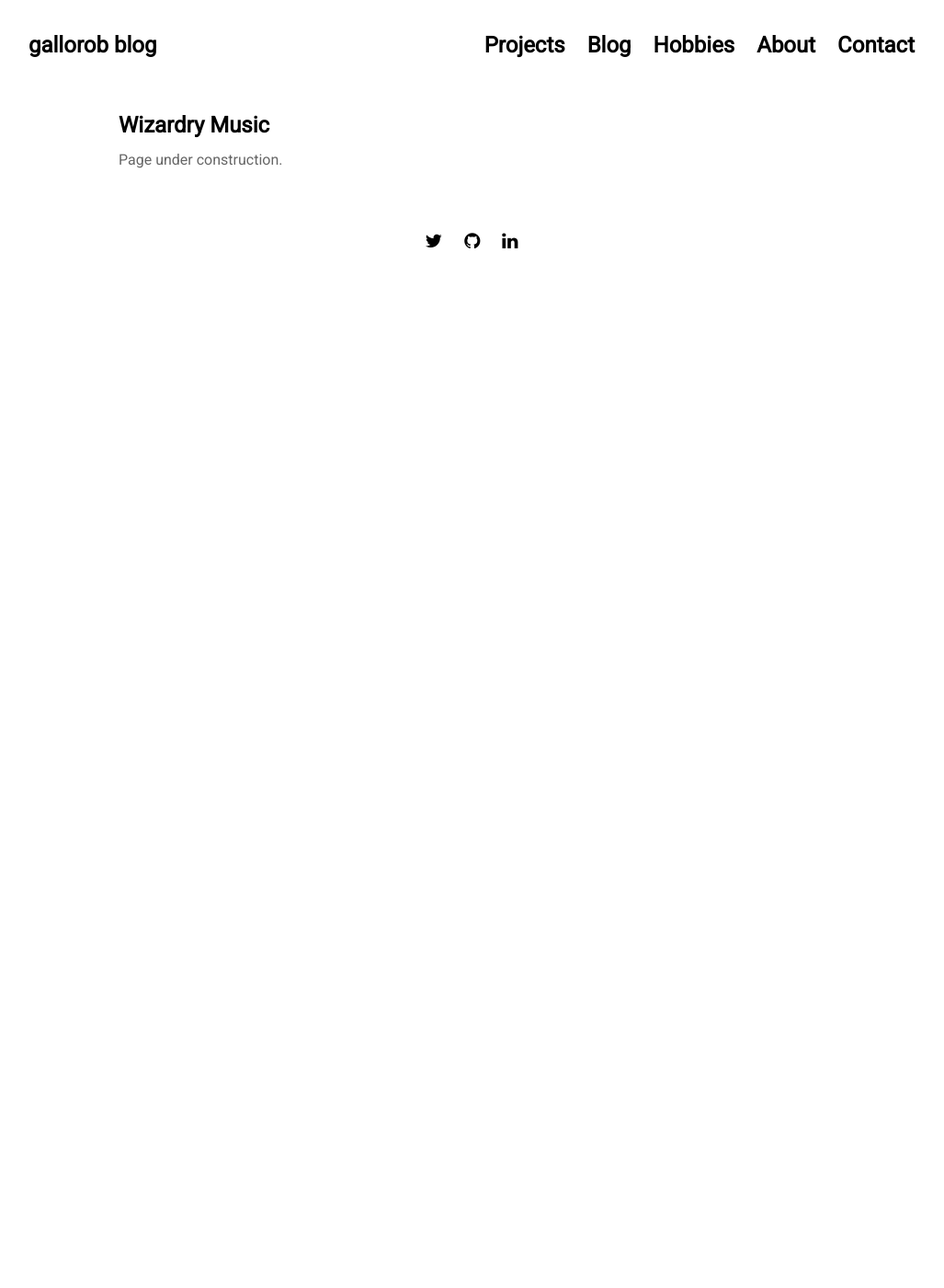
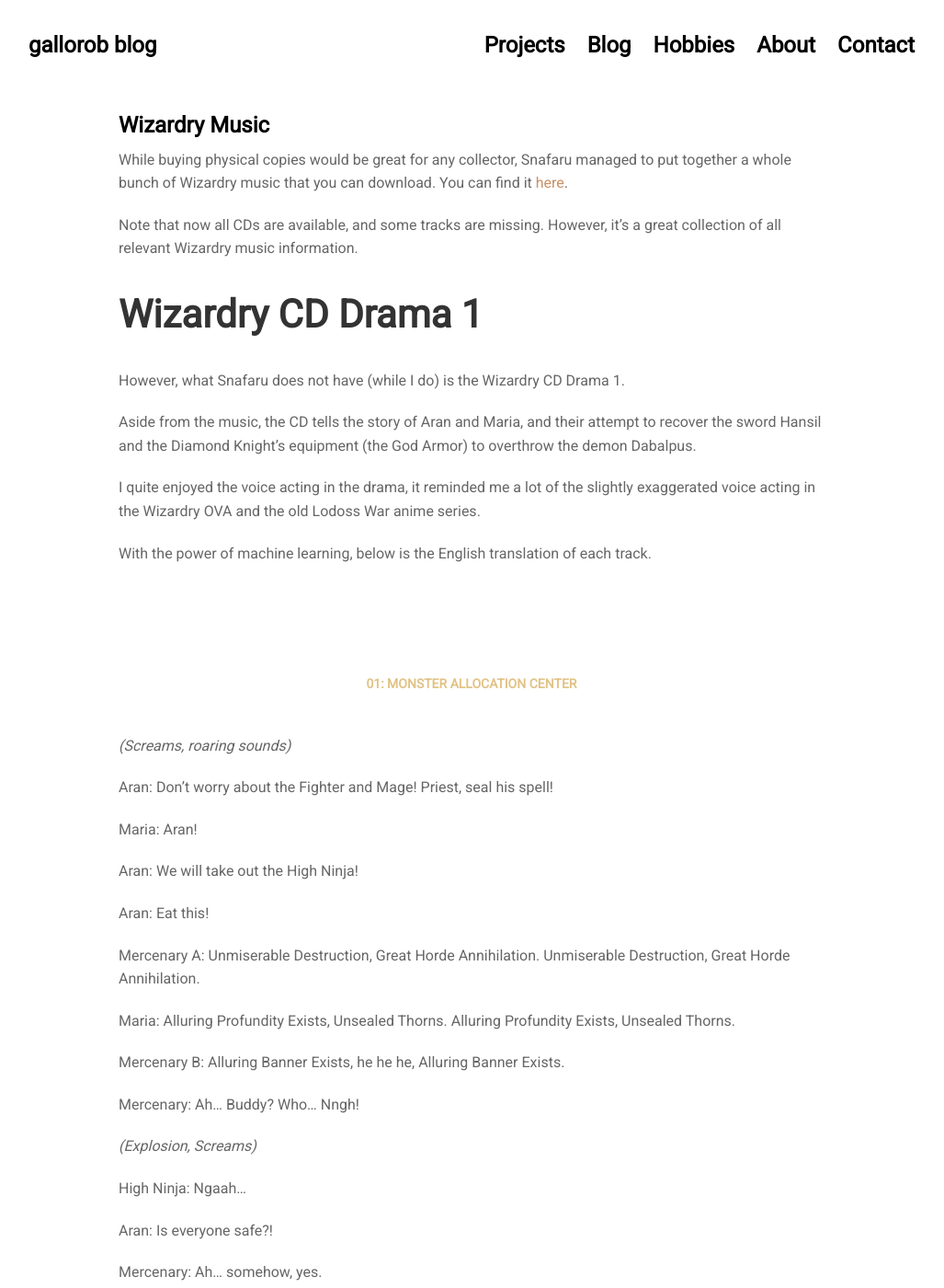
Before and after one commit to gallorob/gallorob.github.io, a Jekyll site: the page built from hobbies/wizardry_pages/music.md, in a window 1280 px wide and 1400 px high. Shown: the whole window at 92% size, without its empty margins (127-1154 px from the left). Built offline with Jekyll 4.4.1, drawn with Linux system fonts in a browser that asks for light colours; nearby versions of some CDN libraries; some of the changed text lies outside the part shown.

Commit message:
Added initial Wizardry music notes

```diff
--- a/hobbies/wizardry_pages/music.md
+++ b/hobbies/wizardry_pages/music.md
@@ -3,4 +3,92 @@ layout: post
 title: Wizardry Music
 ---
 
-Page under construction.
+While buying physical copies would be great for any collector, Snafaru managed to put together a whole bunch of Wizardry music that you can download. You can find it [here](https://www.zimlab.com/wizardry/).
+
+Note that now all CDs are available, and some tracks are missing. However, it's a great collection of all relevant Wizardry music information.
+
+## Wizardry CD Drama 1
+
+However, what Snafaru does not have (while I do) is the Wizardry CD Drama 1.
+
+Aside from the music, the CD tells the story of Aran and Maria, and their attempt to recover the sword Hansil and the Diamond Knight's equipment (the God Armor) to overthrow the demon Dabalpus.
+
+I quite enjoyed the voice acting in the drama, it reminded me a lot of the slightly exaggerated voice acting in the Wizardry OVA and the old Lodoss War anime series.
+
+With the power of machine learning, below is the English translation of each track.
+
+### 01: Monster Allocation Center
+
+*(Screams, roaring sounds)*
+
+Aran: Don't worry about the Fighter and Mage! Priest, seal his spell!
+
+Maria: Aran!
+
+Aran: We will take out the High Ninja!
+
+Aran: Eat this!
+
+Mercenary A: Unmiserable Destruction, Great Horde Annihilation. Unmiserable Destruction, Great Horde Annihilation.
+
+Maria: Alluring Profundity Exists, Unsealed Thorns. Alluring Profundity Exists, Unsealed Thorns.
+
+Mercenary B: Alluring Banner Exists, he he he, Alluring Banner Exists.
+
+Mercenary: Ah... Buddy? Who... Nngh!
+
+*(Explosion, Screams)*
+
+High Ninja: Ngaah...
+
+Aran: Is everyone safe?!
+
+Mercenary: Ah... somehow, yes.
+
+Aran: What about Maria?
+
+Maria: I'm fine.
+
+Aran: The Legendary Sword should be here.
+
+Maria: There isn't any sword like that here.
+
+Aran: It wasn't on this Ninja either... In that case, a Ninja of even higher rank must have it...
+
+Maria: The lowest layer... You mean the one said to live on the 10th underground floor?
+
+Mercenary A: Tch. So it's all pain and no gain, huh?
+
+Mercenary B: I was moments away from dying back here.
+
+Aran: That's because you guys failed to seal the High Priest's spell!
+
+Mercenary A: What did you say!?
+
+Mercenary B: Now, now, you two. Sorry, but we can't go along with you guys any further.
+
+Aran: I'm paying you a sufficient reward!
+
+Mercenary A: That only matters if we're alive to spend it. Even this ""Allocation Center"" was dangerous enough... no way in hell are we going to the lowest layer.
+
+Mercenary B: Besides... you guys are a little too reckless. I don't know what your goal is, but at this rate, getting "Lost" isn't too far off for you.
+
+Mercenary A: Anyway, we've decided. We are all dropping out. We'll take our pay up through today. Thanks.
+
+Aran: Hey, wait!
+
+Maria: Aran...
+
+Aran: Damn it! No matter what, I will get my hands on that legendary sword... Hansil!
+
+*(Music starts)*
+
+### 02: Fortress City
+
+*Transcription being written...*
+
+### 03: Basement 4th to 9th
+
+### 04: Labyrinth, The Bottom Floor
+
+### 05: Epilogue
```
